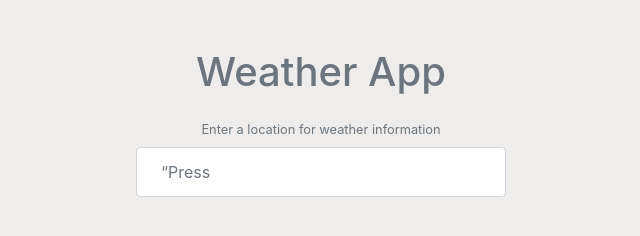
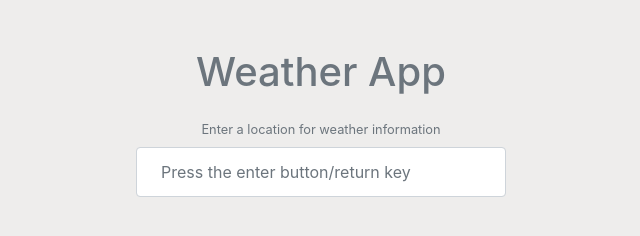
Before and after one commit to narthkings/weather-app-index.html, a plain HTML site: page index.html in a window 1280 px wide. Shown: the whole page, without its empty margins (319-959 px from the left). Drawn offline with nearby package versions, Linux system fonts and the light colour scheme.

Commit message:
Update index.html
Placeholder added

```diff
--- a/index.html
+++ b/index.html
@@ -17,7 +17,7 @@
         <h1 class="text-muted text-center my-4">Weather App</h1>
         <form class="change-location my-4 text-center text-muted">
             <label for="city">Enter a location for weather information</label>
-            <input type="text" name="city" placeholder=“Press the return key” class="form-control p-4">
+            <input type="text" name="city" placeholder= "Press the enter button/return key " class="form-control p-4">
         </form>
 
         <div class="card shadow-lg d-none">
```
